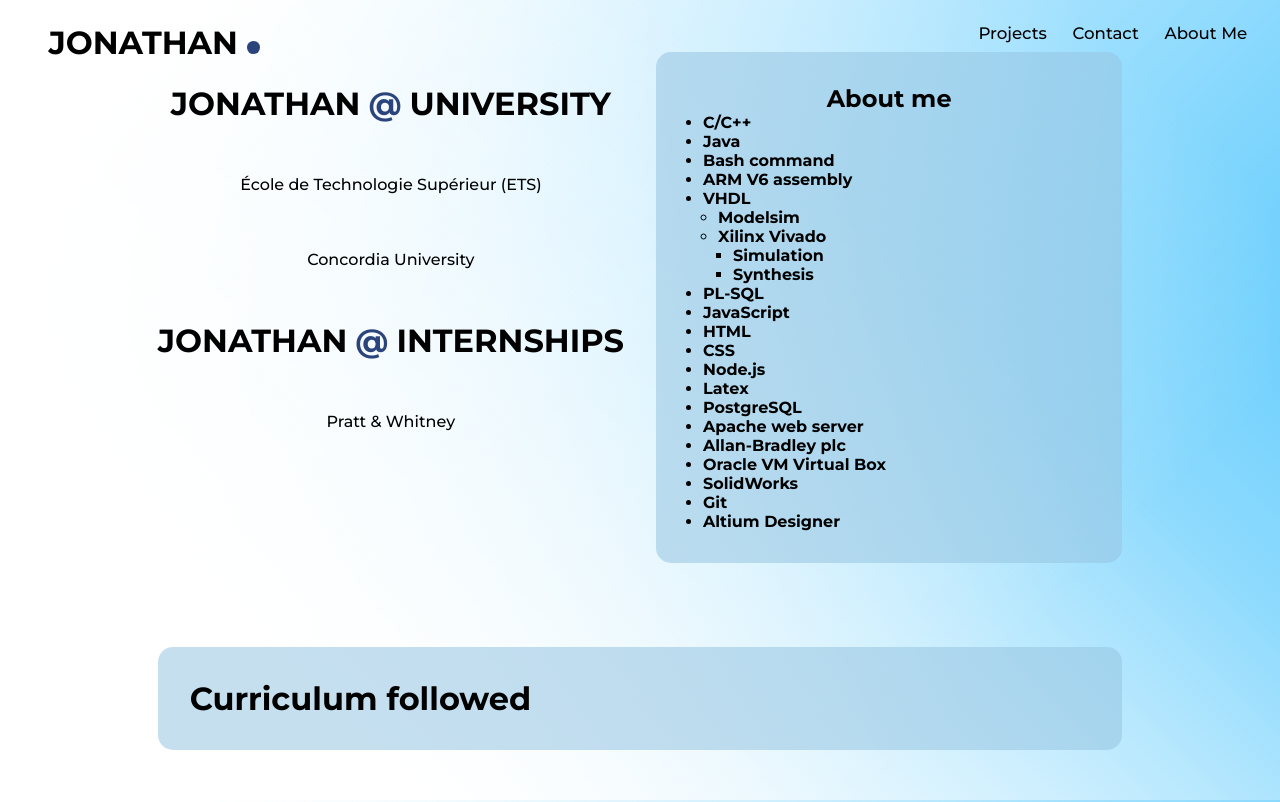
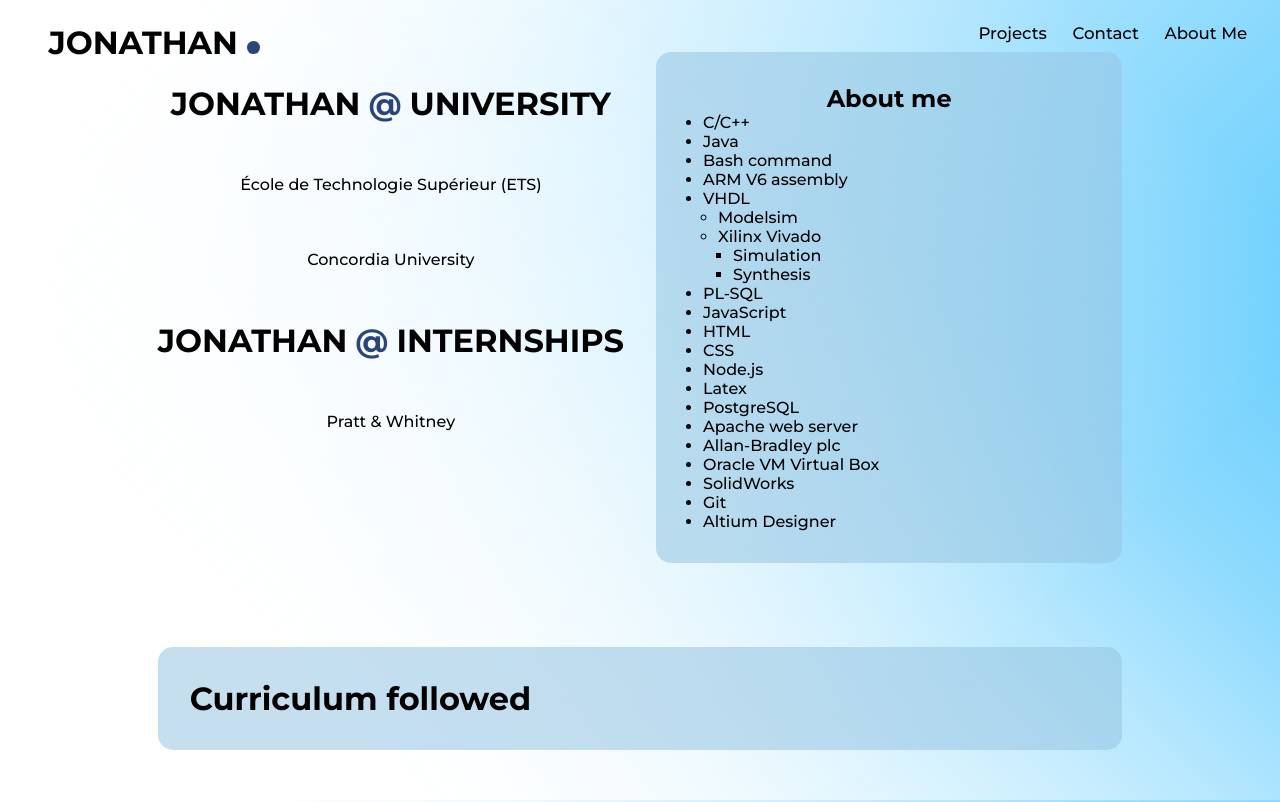
Before and after one commit to JonaBaron/JonaBaron.github.io, a plain HTML site: page About.html in a window 1280 px wide. Drawn offline with Linux system fonts and the light colour scheme.

Commit message:
Modification in about file

```diff
--- a/About.html
+++ b/About.html
@@ -63,7 +63,6 @@
     <script>
       const myText = `
       <h2 style="text-align:center;">About me</h2>
-      <h4>
       <ul>
         <li>C/C++</li>
         <li>Java</li>
@@ -93,7 +92,6 @@
         <li>Git</li>
         <li>Altium Designer</li>
       </ul>
-      </h4>
 
         `;
 
```
